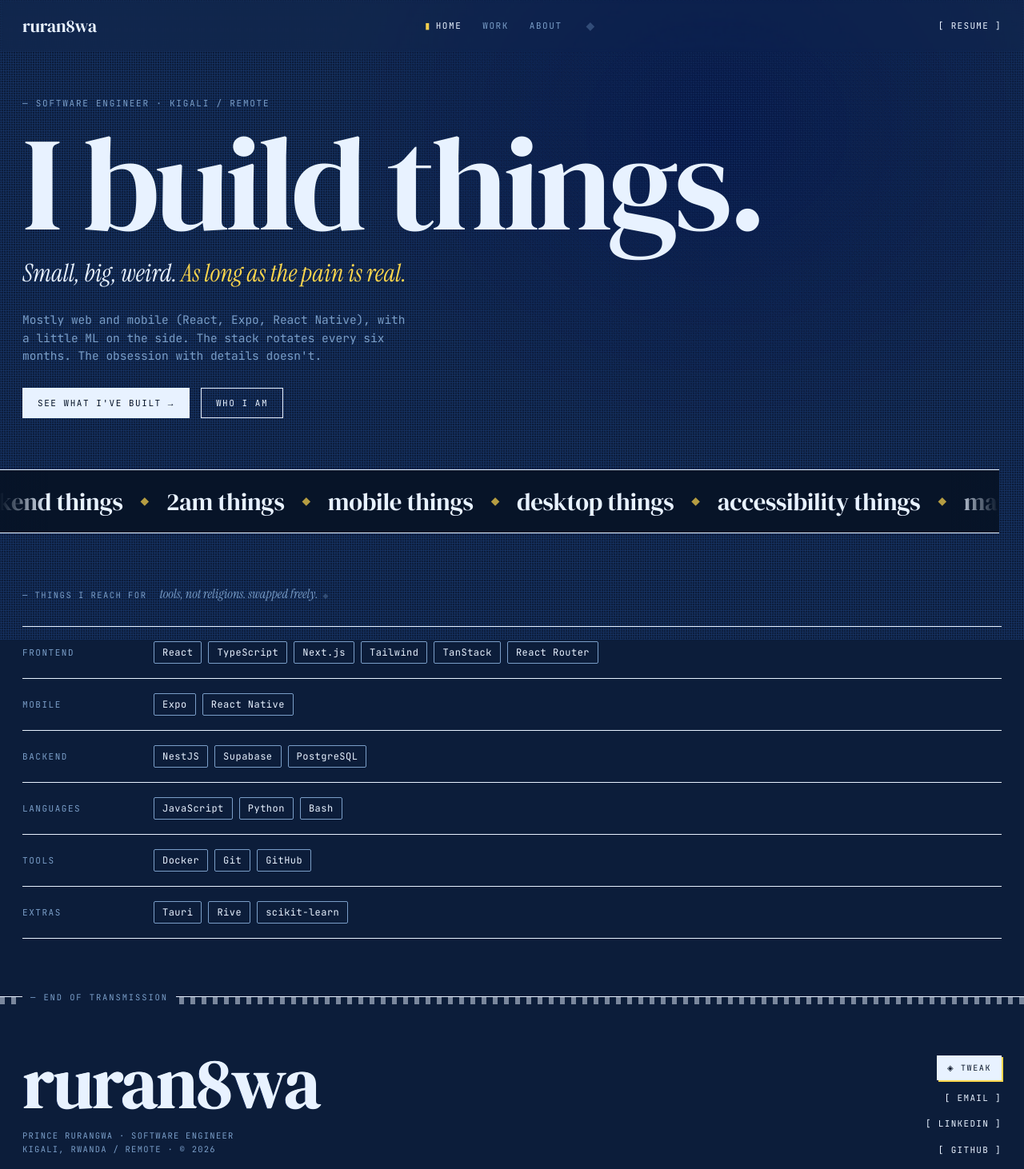
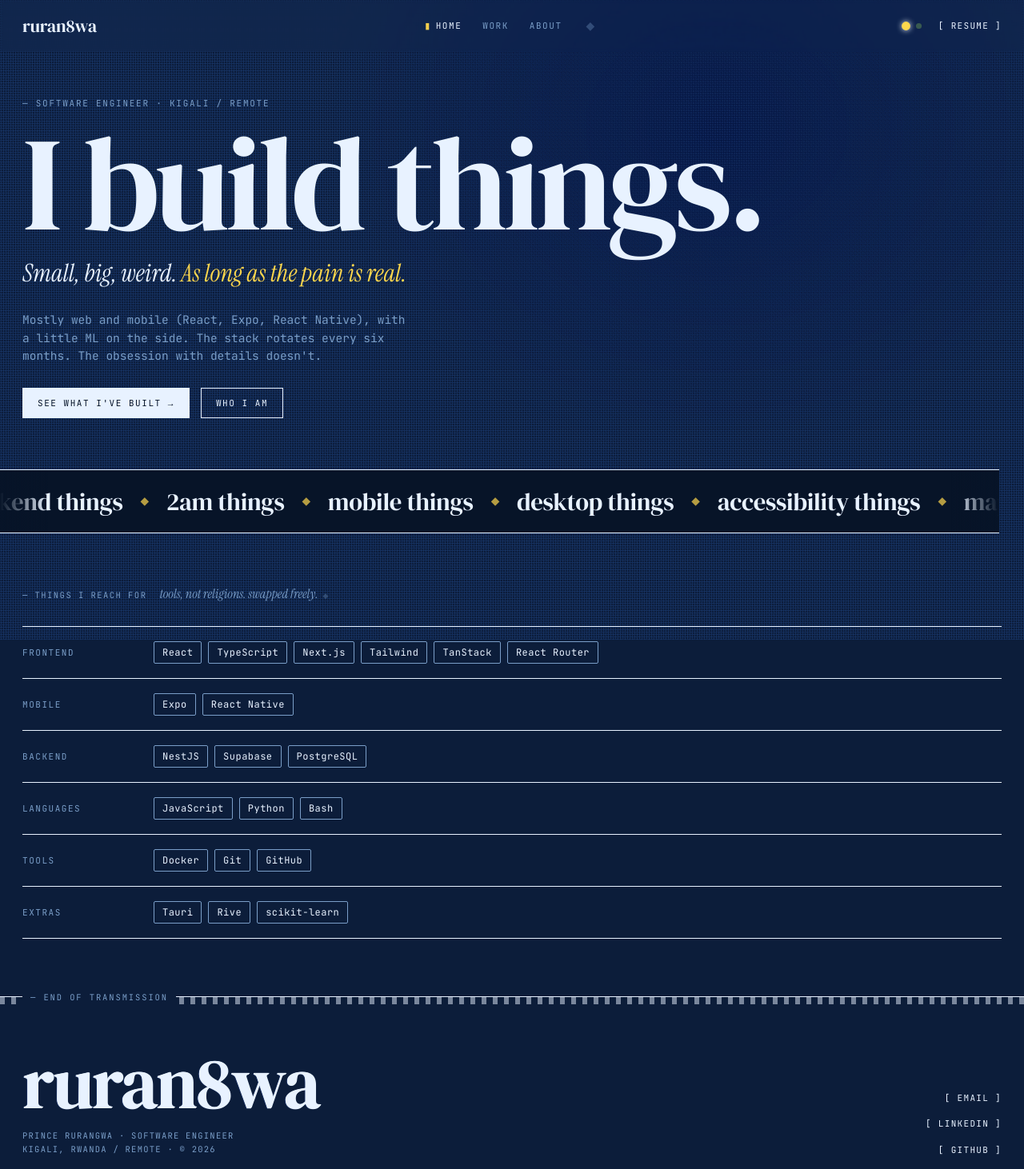
Before and after one commit to Ruran8wa/Portfolio-v2, a Next.js app: page / in a window 1280 px wide. Shown: the top 1462 px of the page at 80% size. Built offline with nearby package versions, Linux system fonts and the light colour scheme.

Commit message:
Replace tweaks panel with two-dot theme toggle (blueprint/terminal only)

```diff
--- a/app/globals.css
+++ b/app/globals.css
@@ -8,46 +8,18 @@
    ────────────────────────────────────────────────────────────────────────── */
 
 :root {
-  --bg:        #f4f6c7;
-  --bg-deep:   #e8ec8e;
-  --ink:       #0d1230;
-  --ink-soft:  #232a55;
-  --accent:    #2026a8;
-  --dot:       #6b7a1a;
-  --paper:     #fffde4;
-  /* cabinet surface — always dark regardless of palette */
-  --cab:         var(--ink);
-  --on-cab:      var(--bg);
-  --on-cab-soft: var(--bg-deep);
+  --bg:        #0c1d3a;
+  --bg-deep:   #1a3060;
+  --ink:       #e8f2ff;
+  --ink-soft:  #7a9ec8;
+  --accent:    #ffd84d;
+  --dot:       #2a4f8a;
+  --paper:     #071428;
+  --cab:         var(--paper);
+  --on-cab:      var(--ink);
+  --on-cab-soft: var(--ink-soft);
 }
 
-body[data-palette="mono"] {
-  --bg:        #f3f1ec;
-  --bg-deep:   #d8d4c9;
-  --ink:       #0a0a0a;
-  --ink-soft:  #2a2a2a;
-  --accent:    #0a0a0a;
-  --dot:       #1a1a1a;
-  --paper:     #fafaf6;
-}
-body[data-palette="sunset"] {
-  --bg:        #ffe4c8;
-  --bg-deep:   #ffb37a;
-  --ink:       #2a0e07;
-  --ink-soft:  #5a1f10;
-  --accent:    #c0270d;
-  --dot:       #8a3a18;
-  --paper:     #fff4e2;
-}
-body[data-palette="plasma"] {
-  --bg:        #f5d4ee;
-  --bg-deep:   #d77ec5;
-  --ink:       #1a0024;
-  --ink-soft:  #3a124a;
-  --accent:    #5e10b8;
-  --dot:       #6e2380;
-  --paper:     #fce8f6;
-}
 body[data-palette="blueprint"] {
   --bg:        #0c1d3a;
   --bg-deep:   #1a3060;
@@ -167,14 +139,20 @@ body::before {
   align-items: center;
   justify-self: center;
 }
+.nav-right { display: flex; align-items: center; gap: 16px; justify-self: end; }
 .nav-resume {
   color: var(--ink);
   text-decoration: none;
   letter-spacing: 0.12em;
   transition: transform 0.15s, color 0.15s;
-  justify-self: end;
 }
 .nav-resume:hover { transform: translateX(-3px); color: var(--accent); }
+.nav-theme-toggle { appearance: none; background: none; border: none; cursor: pointer; display: flex; align-items: center; gap: 7px; padding: 4px; }
+.ntt-dot { display: block; width: 9px; height: 9px; border-radius: 50%; transition: transform 0.2s, opacity 0.2s, box-shadow 0.2s; }
+.ntt-dot[data-palette="blueprint"] { background: #ffd84d; }
+.ntt-dot[data-palette="terminal"]  { background: #b8ff5c; }
+.ntt-dot[data-active="0"] { opacity: 0.25; transform: scale(0.8); }
+.ntt-dot[data-active="1"] { opacity: 1; transform: scale(1.2); box-shadow: 0 0 6px currentColor; }
 .nav-tab {
   appearance: none;
   background: none;
@@ -783,22 +761,6 @@ body.trail-on a, body.trail-on button { cursor: none; }
 .unlocked-badge { position: fixed; top: 12px; left: 50%; transform: translateX(-50%); padding: 8px 16px; background: var(--ink); color: var(--paper); font-size: 11px; letter-spacing: 0.16em; text-transform: uppercase; z-index: 100; animation: drop 0.4s cubic-bezier(0.3, 1.4, 0.7, 1); }
 @keyframes drop { from { transform: translate(-50%, -100%); opacity: 0; } to { transform: translate(-50%, 0); opacity: 1; } }
 
-/* ── Tweaks Panel ────────────────────────────────────────────────────── */
-.tweaks-panel { position: relative; display: inline-flex; flex-direction: column; align-items: flex-end; }
-.tweaks-toggle { appearance: none; background: var(--ink); color: var(--paper); border: 1px solid var(--ink); padding: 7px 12px; font: inherit; font-size: 10px; letter-spacing: 0.16em; text-transform: uppercase; cursor: pointer; transition: transform 0.1s; box-shadow: 2px 2px 0 var(--accent); }
-.tweaks-toggle:hover { transform: translate(-1px, -1px); box-shadow: 3px 3px 0 var(--accent); }
-.tweaks-body { position: absolute; bottom: calc(100% + 8px); right: 0; background: var(--paper); border: 1px solid var(--ink); padding: 16px 18px; width: 240px; box-shadow: 4px 4px 0 var(--ink); display: flex; flex-direction: column; gap: 14px; animation: tweaks-in 0.18s cubic-bezier(0.3, 1.3, 0.5, 1); z-index: 40; }
-@keyframes tweaks-in { from { opacity: 0; transform: translateY(8px) scale(0.97); } to { opacity: 1; transform: none; } }
-.tweaks-section-label { font-family: "JetBrains Mono", monospace; font-size: 10px; letter-spacing: 0.2em; text-transform: uppercase; color: var(--ink-soft); margin-bottom: 8px; }
-.palette-swatches { display: grid; grid-template-columns: repeat(6, 1fr); gap: 6px; }
-.palette-swatch { appearance: none; border: 1px solid var(--ink); width: 28px; height: 28px; cursor: pointer; position: relative; transition: transform 0.12s; padding: 0; }
-.palette-swatch:hover { transform: scale(1.12); }
-.palette-swatch[data-active="1"] { outline: 2px solid var(--accent); outline-offset: 2px; }
-.tweaks-toggle-row { display: flex; align-items: center; justify-content: space-between; font-family: "JetBrains Mono", monospace; font-size: 11px; letter-spacing: 0.08em; color: var(--ink); }
-.tweaks-switch { appearance: none; width: 36px; height: 18px; border: 1px solid var(--ink); background: transparent; position: relative; cursor: pointer; padding: 0; transition: background 0.18s; flex-shrink: 0; }
-.tweaks-switch:checked { background: var(--accent); border-color: var(--accent); }
-.tweaks-switch::before { content: ""; position: absolute; top: 2px; left: 2px; width: 12px; height: 12px; background: var(--ink); transition: transform 0.18s, background 0.18s; }
-.tweaks-switch:checked::before { transform: translateX(18px); background: var(--paper); }
 
 /* ── Resume viewer ───────────────────────────────────────────────────── */
 .resume-page { display: flex; flex-direction: column; height: 100vh; background: #0c1d3a; color: #e8f2ff; font-family: "JetBrains Mono", monospace; }
--- a/components/App.tsx
+++ b/components/App.tsx
@@ -8,55 +8,37 @@ import WorkScreen from "@/components/screens/WorkScreen";
 import PlayScreen from "@/components/screens/PlayScreen";
 import AboutScreen from "@/components/screens/AboutScreen";
 
-type Palette = "acid" | "mono" | "sunset" | "plasma" | "blueprint" | "terminal";
+type Palette = "blueprint" | "terminal";
 
-interface Tweaks {
-  palette: Palette;
-  halftone: boolean;
-  grain: boolean;
-}
+const KONAMI = ["ArrowUp","ArrowUp","ArrowDown","ArrowDown","ArrowLeft","ArrowRight","ArrowLeft","ArrowRight","b","a"];
+const STORAGE_KEY = "portfolio-palette-v3";
 
-type SetTweak = <K extends keyof Tweaks>(k: K, v: Tweaks[K]) => void;
-
-const DEFAULTS: Tweaks = { palette: "blueprint", halftone: true, grain: true };
-const KONAMI = ["ArrowUp","ArrowUp","ArrowDown","ArrowDown","ArrowLeft","ArrowRight","ArrowLeft","ArrowRight","b","a"];
-
-function useTweaks(defaults: Tweaks): [Tweaks, SetTweak] {
-  const [t, setT] = useState<Tweaks>(defaults);
+export default function App() {
+  const [tab, setTab] = useState("home");
+  const [palette, setPalette] = useState<Palette>("blueprint");
+  const [konamiBanner, setKonamiBanner] = useState(false);
 
   useEffect(() => {
     try {
-      const saved = localStorage.getItem("portfolio-tweaks-v2");
-      if (saved) setT((prev) => ({ ...prev, ...JSON.parse(saved) }));
+      const saved = localStorage.getItem(STORAGE_KEY) as Palette | null;
+      if (saved === "blueprint" || saved === "terminal") setPalette(saved);
     } catch {}
   }, []);
 
-  const setTweak: SetTweak = (k, v) => {
-    setT((prev) => {
-      const next = { ...prev, [k]: v };
-      try { localStorage.setItem("portfolio-tweaks-v2", JSON.stringify(next)); } catch {}
-      return next;
-    });
-  };
+  useEffect(() => {
+    document.body.setAttribute("data-palette", palette);
+    try { localStorage.setItem(STORAGE_KEY, palette); } catch {}
+  }, [palette]);
 
-  return [t, setTweak];
-}
-
-export default function App() {
-  const [tab, setTab] = useState("home");
-  const [tweaks, setTweak] = useTweaks(DEFAULTS);
-  const [konamiBanner, setKonamiBanner] = useState(false);
-
-  useEffect(() => {
-    document.body.setAttribute("data-palette", tweaks.palette);
-  }, [tweaks.palette]);
+  const togglePalette = () =>
+    setPalette((p) => (p === "blueprint" ? "terminal" : "blueprint"));
 
   useEffect(() => {
     let seq: string[] = [];
     const onKey = (e: KeyboardEvent) => {
       seq = [...seq.slice(-(KONAMI.length - 1)), e.key];
       if (seq.join(",") === KONAMI.join(",")) {
-        setTweak("palette", "terminal");
+        setPalette("terminal");
         setKonamiBanner(true);
         setTimeout(() => setKonamiBanner(false), 2800);
       }
@@ -78,15 +60,15 @@ export default function App() {
 
   return (
     <>
-      {tweaks.halftone && <HalftoneBlob />}
-      {tweaks.grain && <div className="grain" />}
+      <HalftoneBlob />
+      <div className="grain" />
       {konamiBanner && (
         <div className="unlocked-badge">★ terminal palette unlocked</div>
       )}
       <div className="app">
-        <Nav tab={tab} onTab={setTab} />
+        <Nav tab={tab} onTab={setTab} palette={palette} onTogglePalette={togglePalette} />
         {screens[tab]}
-        <Footer onTab={setTab} tweaks={tweaks} setTweak={setTweak} />
+        <Footer onTab={setTab} />
       </div>
     </>
   );
--- a/components/Footer.tsx
+++ b/components/Footer.tsx
@@ -1,26 +1,9 @@
 "use client";
 import { useState } from "react";
-import TweaksPanel from "@/components/TweaksPanel";
-
-type Palette = "acid" | "mono" | "sunset" | "plasma" | "blueprint" | "terminal";
-
-interface Tweaks {
-  palette: Palette;
-  halftone: boolean;
-  grain: boolean;
-}
-
-type SetTweak = <K extends keyof Tweaks>(k: K, v: Tweaks[K]) => void;
 
 const KONAMI_HINT = ["↑", "↑", "↓", "↓", "←", "→", "←", "→", "B", "A"];
 
-interface Props {
-  onTab: (t: string) => void;
-  tweaks: Tweaks;
-  setTweak: SetTweak;
-}
-
-export default function Footer({ onTab, tweaks, setTweak }: Props) {
+export default function Footer({ onTab }: { onTab: (t: string) => void }) {
   const [hint, setHint] = useState(false);
 
   return (
@@ -48,7 +31,6 @@ export default function Footer({ onTab, tweaks, setTweak }: Props) {
       </div>
 
       <div className="foot-links">
-        <TweaksPanel tweaks={tweaks} setTweak={setTweak} />
         <a href="mailto:princerurangwa01@gmail.com">[ EMAIL ]</a>
         <a href="https://www.linkedin.com/in/prince-rurangwa/" target="_blank" rel="noreferrer">[ LINKEDIN ]</a>
         <a href="https://github.com/ruran8wa" target="_blank" rel="noreferrer">[ GITHUB ]</a>
--- a/components/Nav.tsx
+++ b/components/Nav.tsx
@@ -1,4 +1,6 @@
 "use client";
+
+type Palette = "blueprint" | "terminal";
 
 const TABS = [
   { k: "home", label: "Home" },
@@ -6,7 +8,14 @@ const TABS = [
   { k: "about", label: "About" },
 ];
 
-export default function Nav({ tab, onTab }: { tab: string; onTab: (t: string) => void }) {
+interface Props {
+  tab: string;
+  onTab: (t: string) => void;
+  palette: Palette;
+  onTogglePalette: () => void;
+}
+
+export default function Nav({ tab, onTab, palette, onTogglePalette }: Props) {
   return (
     <nav className="nav">
       <button className="nav-mark" onClick={() => onTab("home")}>ruran8wa</button>
@@ -33,14 +42,18 @@ export default function Nav({ tab, onTab }: { tab: string; onTab: (t: string) =>
         </button>
       </div>
 
-      <a
-        className="nav-resume"
-        href="/resume"
-        target="_blank"
-        rel="noreferrer"
-      >
-        [ RESUME ]
-      </a>
+      <div className="nav-right">
+        <button
+          className="nav-theme-toggle"
+          onClick={onTogglePalette}
+          title={`Switch to ${palette === "blueprint" ? "terminal" : "blueprint"}`}
+          aria-label="Toggle theme"
+        >
+          <span className="ntt-dot" data-palette="blueprint" data-active={palette === "blueprint" ? "1" : "0"} />
+          <span className="ntt-dot" data-palette="terminal"  data-active={palette === "terminal"  ? "1" : "0"} />
+        </button>
+        <a className="nav-resume" href="/resume" target="_blank" rel="noreferrer">[ RESUME ]</a>
+      </div>
     </nav>
   );
 }
--- a/components/TweaksPanel.tsx
+++ /dev/null
@@ -1,87 +0,0 @@
-"use client";
-import { useState } from "react";
-
-type Palette = "acid" | "mono" | "sunset" | "plasma" | "blueprint" | "terminal";
-
-interface Tweaks {
-  palette: Palette;
-  halftone: boolean;
-  grain: boolean;
-}
-
-type SetTweak = <K extends keyof Tweaks>(k: K, v: Tweaks[K]) => void;
-
-interface Props {
-  tweaks: Tweaks;
-  setTweak: SetTweak;
-}
-
-// Positions 1, 3, 5 (acid, sunset, blueprint) show their dark ink color
-const PALETTES: { k: Palette; bg: string; ink: string; label: string }[] = [
-  { k: "acid",      bg: "#0d1230", ink: "#f4f6c7", label: "Acid" },
-  { k: "mono",      bg: "#f3f1ec", ink: "#0a0a0a", label: "Mono" },
-  { k: "sunset",    bg: "#2a0e07", ink: "#ffe4c8", label: "Sunset" },
-  { k: "plasma",    bg: "#f5d4ee", ink: "#1a0024", label: "Plasma" },
-  { k: "blueprint", bg: "#0c1d3a", ink: "#e8f2ff", label: "Blueprint" },
-  { k: "terminal",  bg: "#0e1a10", ink: "#cfffd0", label: "Terminal" },
-];
-
-const DARK_PALETTES: Palette[] = ["blueprint", "terminal"];
-
-const EFFECTS: { k: "halftone" | "grain"; label: string }[] = [
-  { k: "halftone", label: "halftone blob" },
-  { k: "grain",    label: "film grain" },
-];
-
-export default function TweaksPanel({ tweaks, setTweak }: Props) {
-  const [open, setOpen] = useState(false);
-
-  const handlePalette = (p: Palette) => {
-    setTweak("palette", p);
-    setTweak("halftone", DARK_PALETTES.includes(p));
-  };
-
-  return (
-    <div className="tweaks-panel">
-      {open && (
-        <div className="tweaks-body">
-          <div>
-            <div className="tweaks-section-label">palette</div>
-            <div className="palette-swatches">
-              {PALETTES.map((p) => (
-                <button
-                  key={p.k}
-                  className="palette-swatch"
-                  data-active={tweaks.palette === p.k ? "1" : "0"}
-                  style={{ background: p.bg, color: p.ink }}
-                  title={p.label}
-                  onClick={() => handlePalette(p.k)}
-                  aria-label={p.label}
-                />
-              ))}
-            </div>
-          </div>
-          <div>
-            <div className="tweaks-section-label">effects</div>
-            <div style={{ display: "flex", flexDirection: "column", gap: "8px" }}>
-              {EFFECTS.map((e) => (
-                <label key={e.k} className="tweaks-toggle-row" style={{ cursor: "pointer" }}>
-                  <span>{e.label}</span>
-                  <input
-                    type="checkbox"
-                    className="tweaks-switch"
-                    checked={tweaks[e.k] as boolean}
-                    onChange={(ev) => setTweak(e.k, ev.target.checked)}
-                  />
-                </label>
-              ))}
-            </div>
-          </div>
-        </div>
-      )}
-      <button className="tweaks-toggle" onClick={() => setOpen((o) => !o)}>
-        {open ? "× close" : "◈ tweak"}
-      </button>
-    </div>
-  );
-}
```
